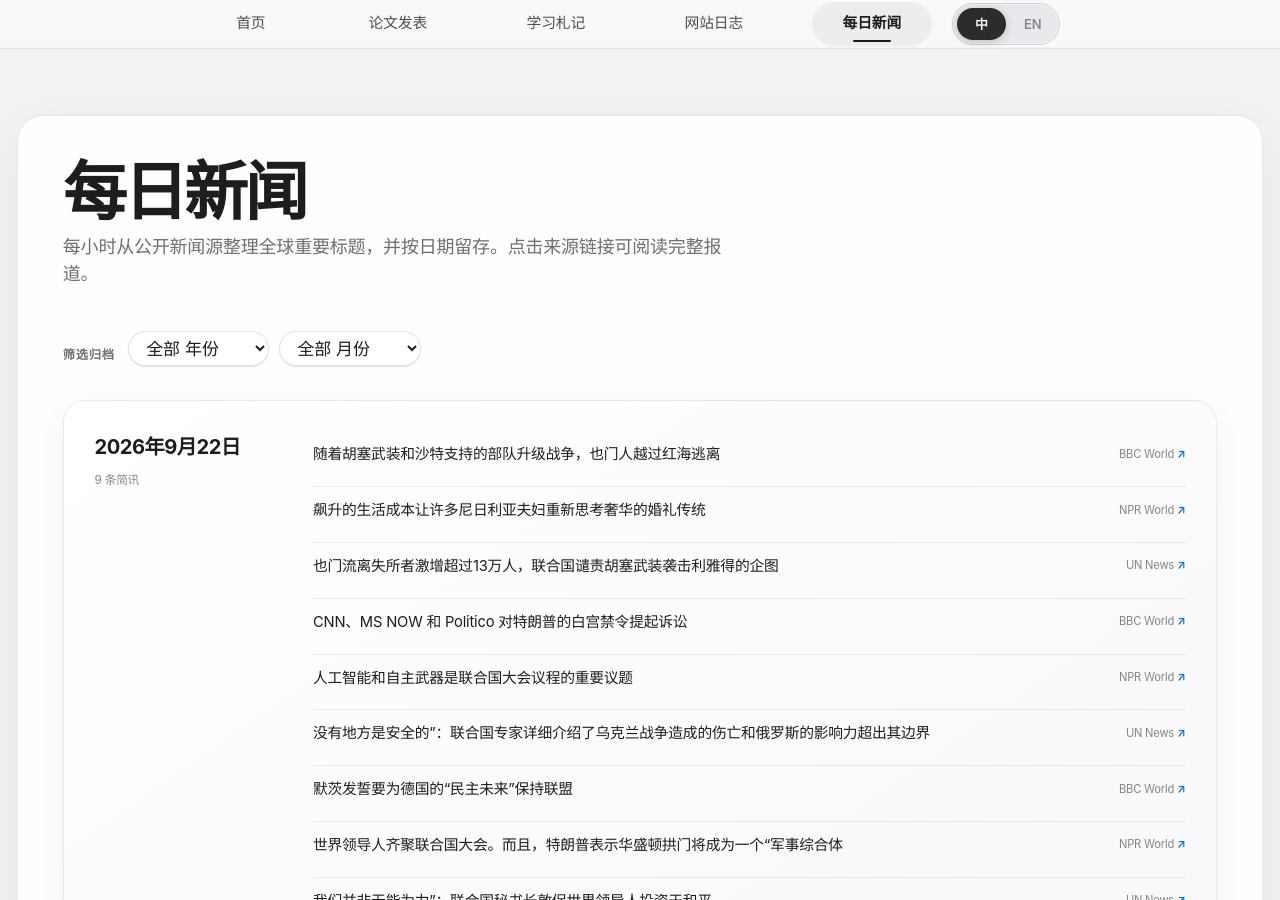
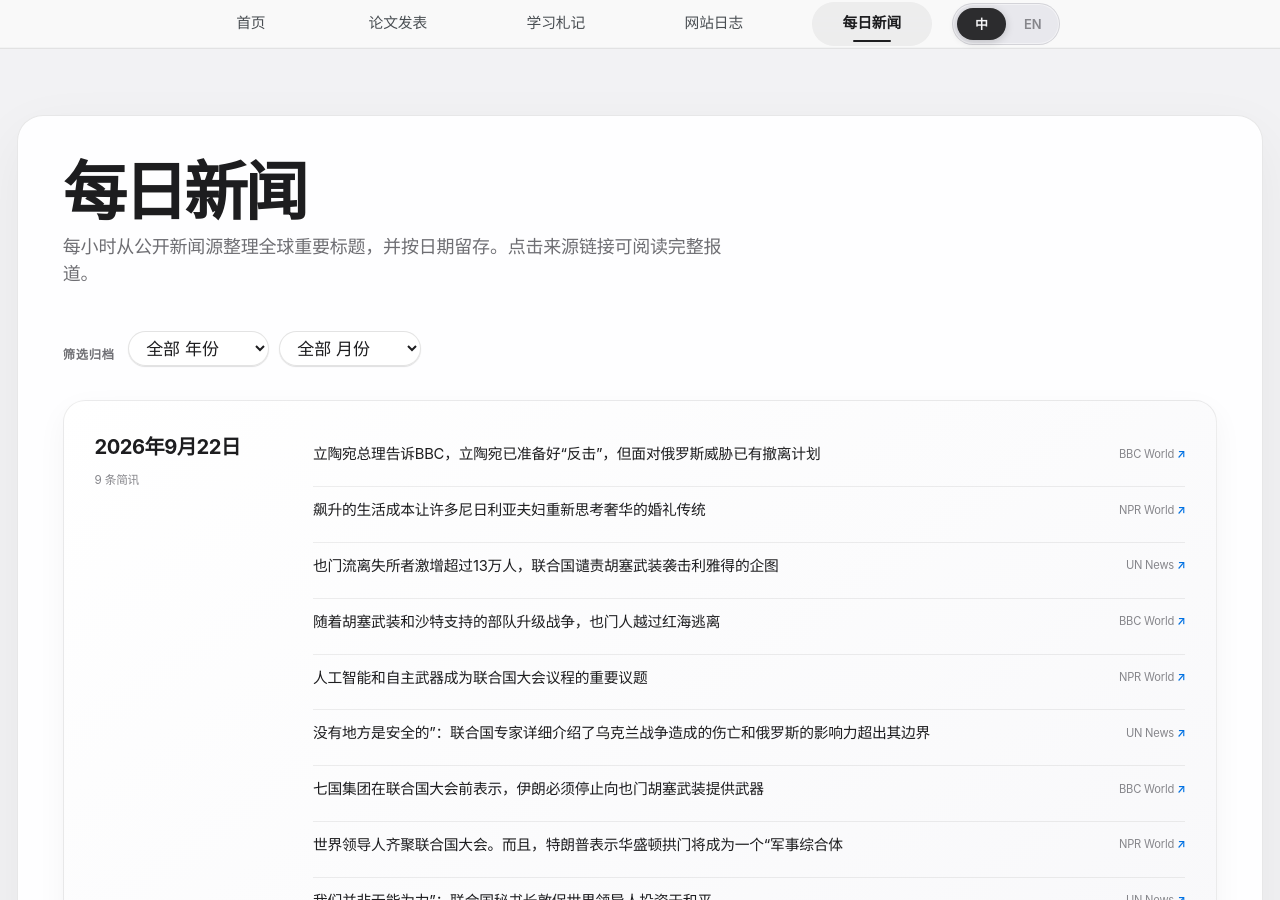
Before and after one commit to HaoxiangLuo/HaoxiangLuo.github.io, a Jekyll site: the page built from _pages/daily-news-zh.html, in a window 1280 px wide and 900 px high. Built offline with Jekyll 4.4.1, drawn with Linux system fonts in a browser that asks for light colours; a style sheet for code colours, icons or effects is not loaded.

Commit message:
Update daily news 2026-09-22

```diff
--- a/_data/daily_news.json
+++ b/_data/daily_news.json
@@ -1,14 +1,14 @@
 {
-  "updated_at": "2026-09-22T13:23:47+08:00",
+  "updated_at": "2026-09-22T14:29:47+08:00",
   "days": [
     {
       "date": "2026-09-22",
       "items": [
         {
-          "title": "Yemenis flee across Red Sea as Houthis and Saudi-backed forces escalate war",
+          "title": "Lithuania ready to 'fight back' but has evacuation plans in face of Russia threats, PM tells BBC",
           "source": "BBC World",
-          "url": "https://www.bbc.co.uk/news/articles/cw4gm7l742dmo?at_medium=RSS&at_campaign=rss",
-          "title_zh": "随着胡塞武装和沙特支持的部队升级战争，也门人越过红海逃离"
+          "url": "https://www.bbc.co.uk/news/articles/ck5yw8npxzrlo?at_medium=RSS&at_campaign=rss",
+          "title_zh": "立陶宛总理告诉BBC，立陶宛已准备好“反击”，但面对俄罗斯威胁已有撤离计划"
         },
         {
           "title": "Soaring living costs have many Nigerian couples rethinking the lavish wedding tradition",
@@ -23,16 +23,16 @@
           "title_zh": "也门流离失所者激增超过13万人，联合国谴责胡塞武装袭击利雅得的企图"
         },
         {
-          "title": "CNN, MS NOW and Politico file lawsuit against Trump's White House ban",
+          "title": "Yemenis flee across Red Sea as Houthis and Saudi-backed forces escalate war",
           "source": "BBC World",
-          "url": "https://www.bbc.co.uk/news/articles/cm0e32rwvrryo?at_medium=RSS&at_campaign=rss",
-          "title_zh": "CNN、MS NOW 和 Politico 对特朗普的白宫禁令提起诉讼"
+          "url": "https://www.bbc.co.uk/news/articles/cw4gm7l742dmo?at_medium=RSS&at_campaign=rss",
+          "title_zh": "随着胡塞武装和沙特支持的部队升级战争，也门人越过红海逃离"
         },
         {
           "title": "AI and autonomous weapons are high on the agenda at the UN General Assembly",
           "source": "NPR World",
           "url": "https://www.npr.org/2026/09/21/nx-s1-5974200/ai-and-autonomous-weapons-are-high-on-the-agenda-at-the-un-general-assembly",
-          "title_zh": "人工智能和自主武器是联合国大会议程的重要议题"
+          "title_zh": "人工智能和自主武器成为联合国大会议程的重要议题"
         },
         {
           "title": "‘Nowhere is safe’: UN experts detail Ukraine war’s toll and Russia’s reach beyond its borders",
@@ -41,10 +41,10 @@
           "title_zh": "没有地方是安全的”：联合国专家详细介绍了乌克兰战争造成的伤亡和俄罗斯的影响力超出其边界"
         },
         {
-          "title": "Merz vows to keep coalition together for Germany's 'democratic future'",
+          "title": "Iran must stop arming Houthis in Yemen, G7 says ahead of UN General Assembly",
           "source": "BBC World",
-          "url": "https://www.bbc.co.uk/news/articles/cqm27p8enwmko?at_medium=RSS&at_campaign=rss",
-          "title_zh": "默茨发誓要为德国的“民主未来”保持联盟"
+          "url": "https://www.bbc.co.uk/news/articles/cwm2qpmepmlzo?at_medium=RSS&at_campaign=rss",
+          "title_zh": "七国集团在联合国大会前表示，伊朗必须停止向也门胡塞武装提供武器"
         },
         {
           "title": "World leaders convene for UNGA. And, Trump says D.C. arch will be a 'military complex'",
```
